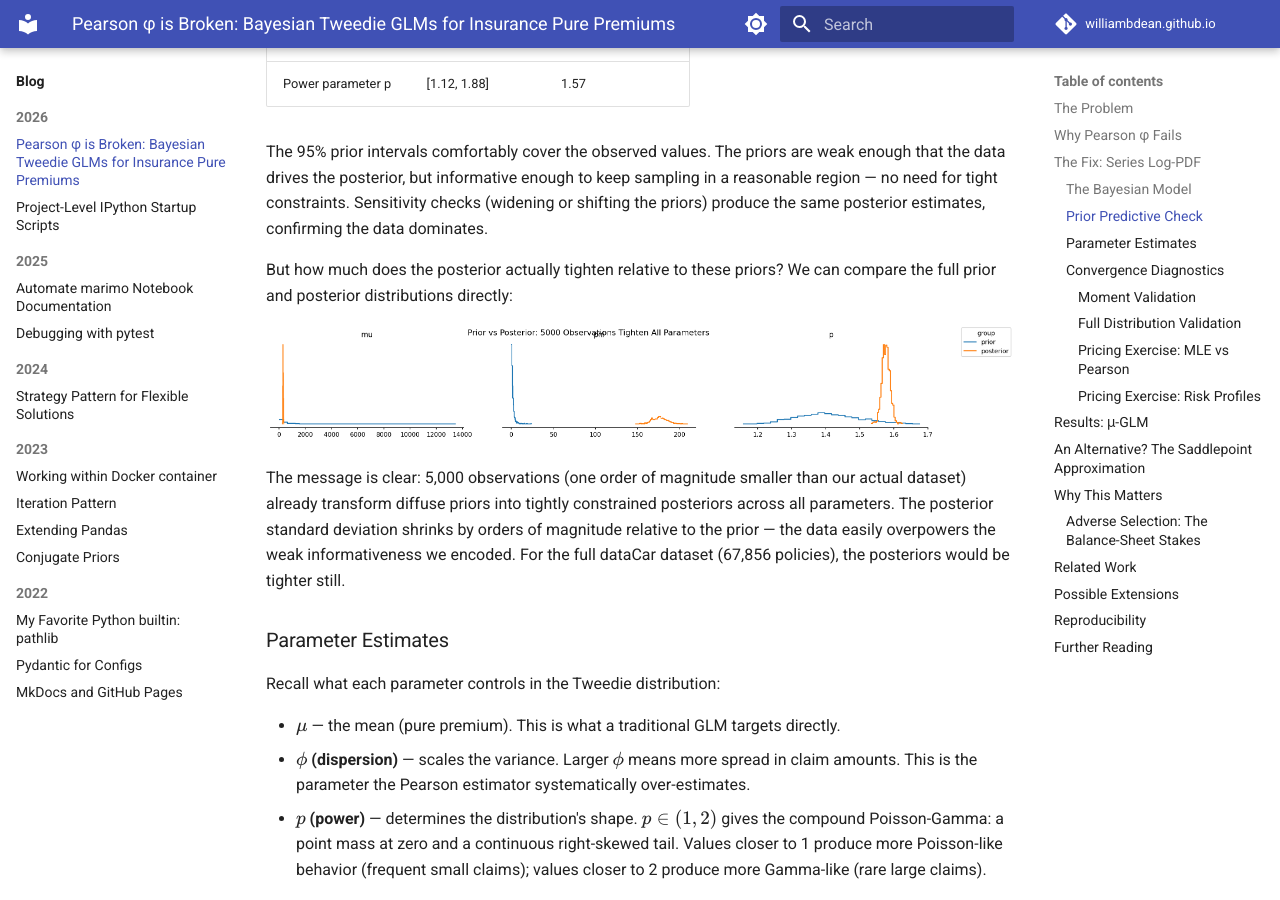
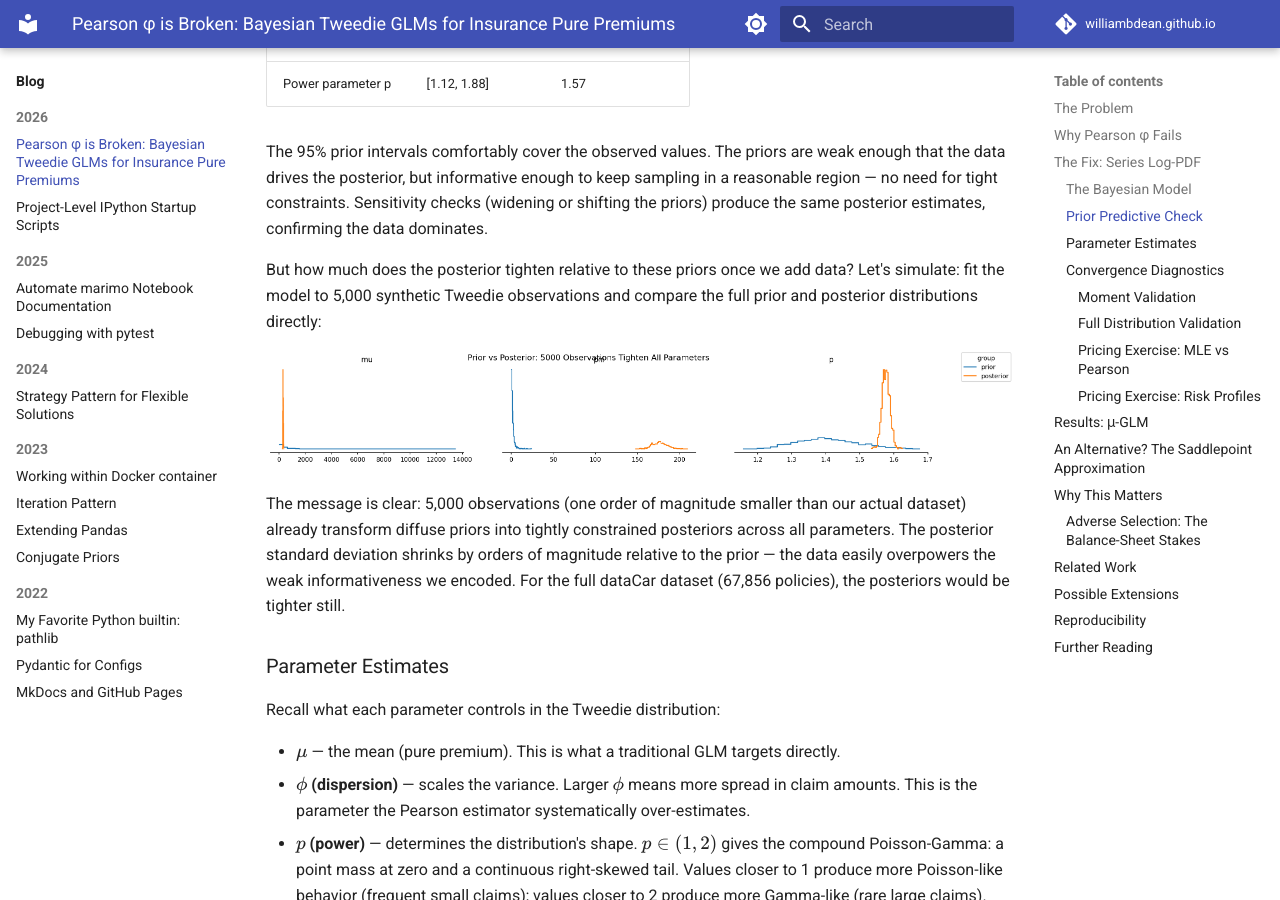
Before and after one commit to williambdean/williambdean.github.io, an MkDocs documentation site: the page built from docs/blog/posts/2026/pearson-phi-broken-tweedie.md, in a window 1280 px wide and 900 px high, scrolled down 6610 px. Built offline with MkDocs 1.6.1 and Material for MkDocs 9.7.7, drawn with Linux system fonts in a browser that asks for light colours; comment, search, counter and statistics services are not loaded.

Commit message:
finalize post: tighten prior-to-posterior transition, resolve uv.lock after rebase

```diff
--- a/docs/blog/posts/2026/pearson-phi-broken-tweedie.md
+++ b/docs/blog/posts/2026/pearson-phi-broken-tweedie.md
@@ -223,7 +223,7 @@ zero_rate = np.exp(-lam)
 
 The 95% prior intervals comfortably cover the observed values. The priors are weak enough that the data drives the posterior, but informative enough to keep sampling in a reasonable region — no need for tight constraints. Sensitivity checks (widening or shifting the priors) produce the same posterior estimates, confirming the data dominates.
 
-But how much does the posterior actually tighten relative to these priors? We can compare the full prior and posterior distributions directly:
+But how much does the posterior tighten relative to these priors once we add data? Let's simulate: fit the model to 5,000 synthetic Tweedie observations and compare the full prior and posterior distributions directly:
 
 ![Prior vs Posterior: 5000 synthetic Tweedie observations tighten all parameter distributions.](../images/fig_prior_posterior.png)
 
```
Also changed, not shown: 1 other file.
